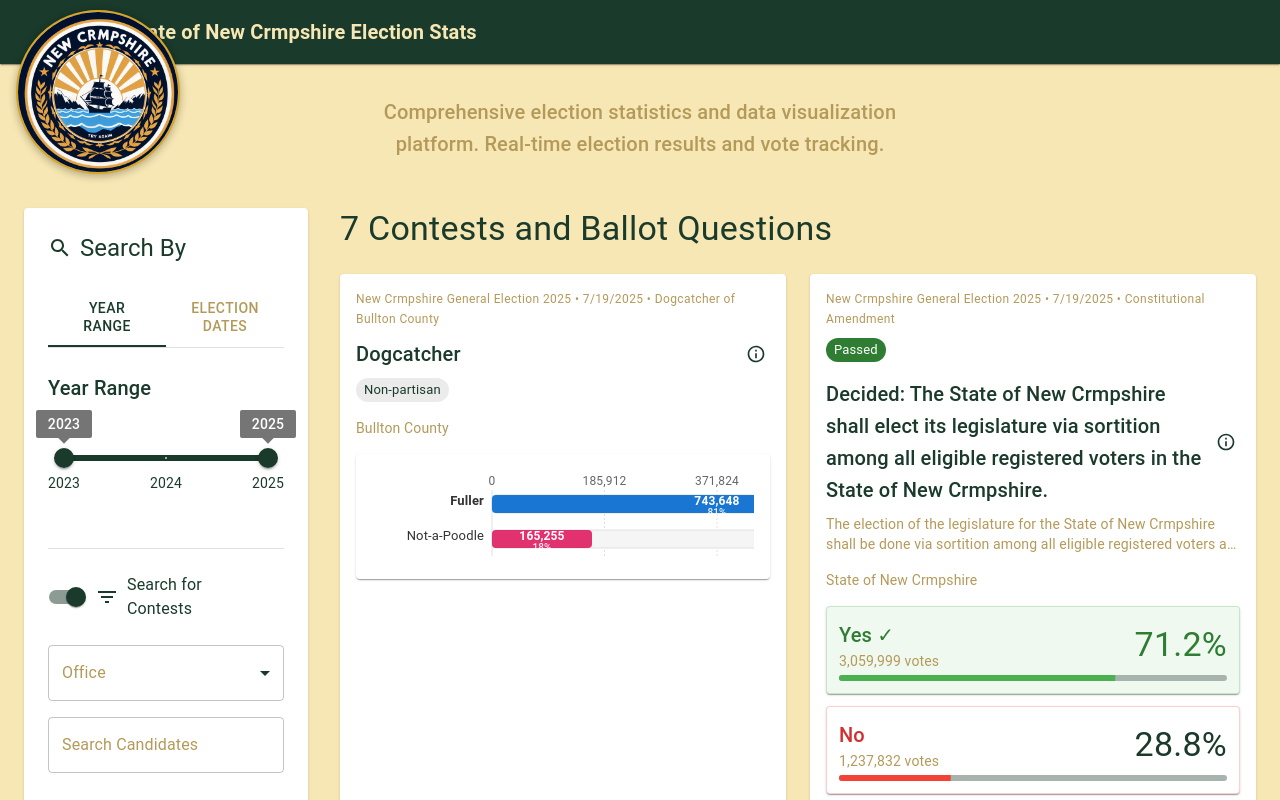
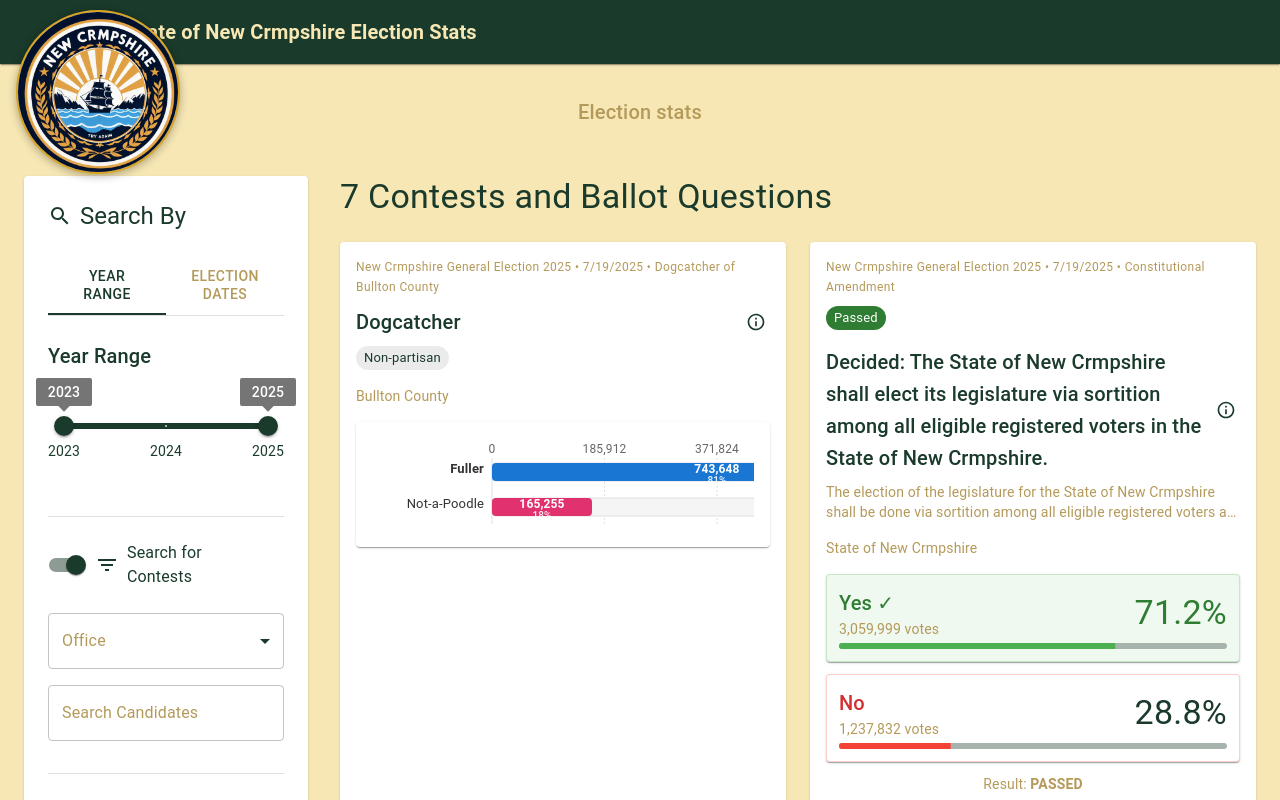
Before and after one commit to bryanlandia/election-stats-demo, a Next.js app: page / in a window 1280 px wide. Shown: the top 800 px of the page. Built offline with nearby package versions, Linux system fonts and the light colour scheme.

Commit message:
remove search and explore...

```diff
--- a/src/app/page.tsx
+++ b/src/app/page.tsx
@@ -585,8 +585,7 @@ export default function HomePage() {
             maxWidth: 600,
             mx: 'auto'
           }}>
-          Comprehensive election statistics and data visualization platform.
-          Real-time election results and vote tracking.
+          Election stats
         </Typography>
       </Box>
 
```
